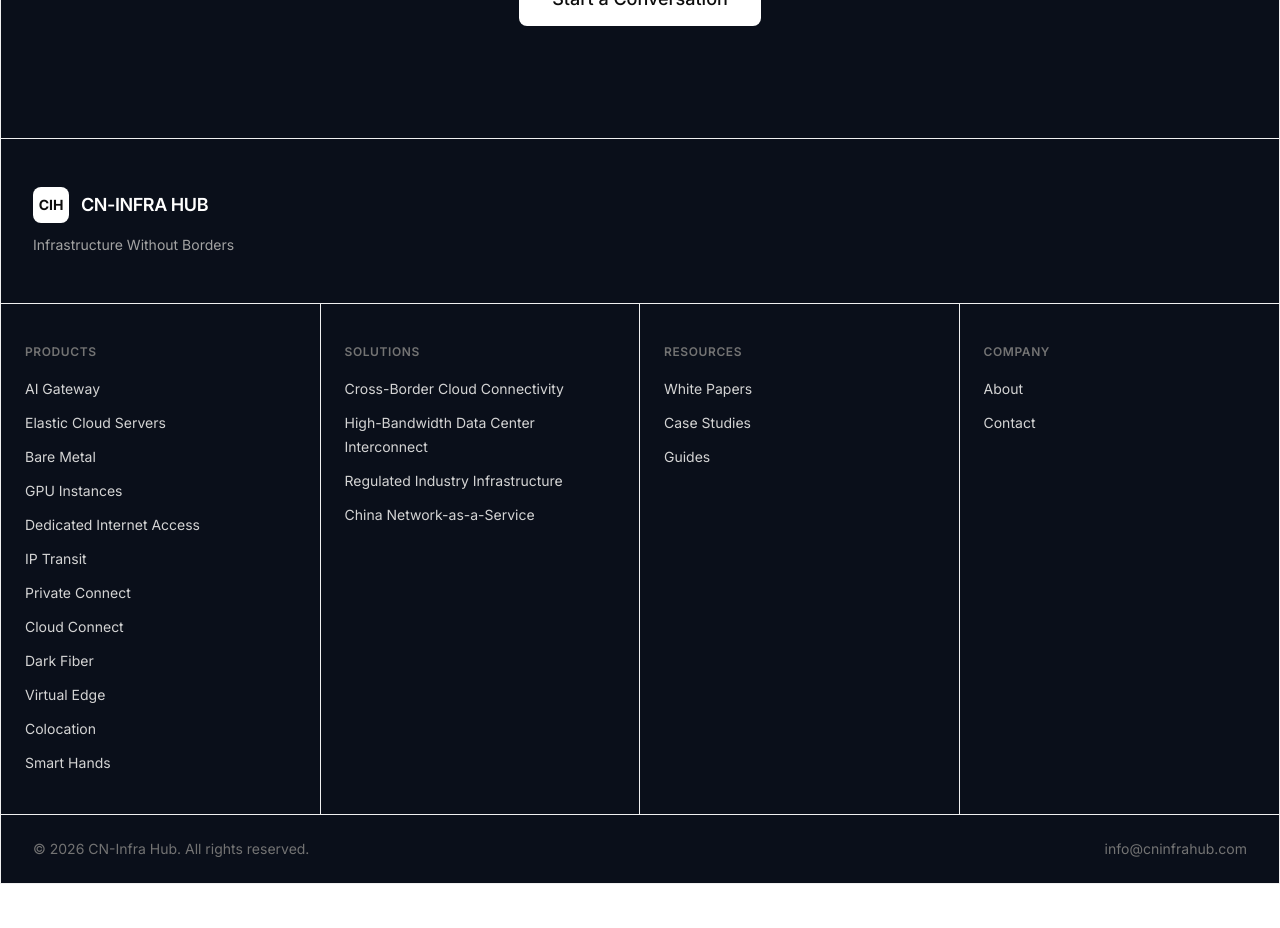
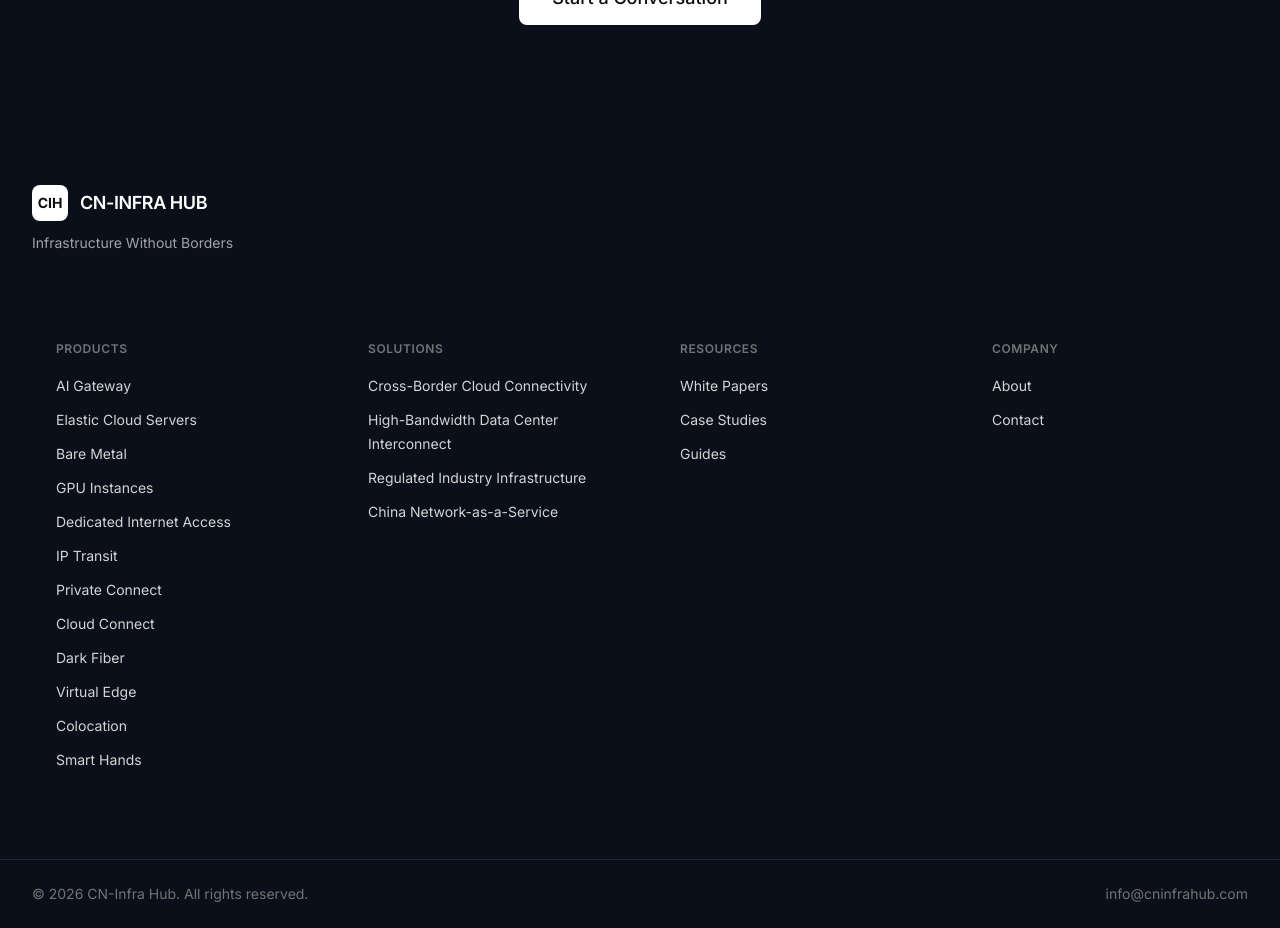
Before and after one commit to emoqbao/cninfrahub, a Next.js app: page / in a window 1280 px wide. Shown: the part 2700-3628 px from the top of the page. Before the commit the page ends 3584 px from the top, so only its background shows below. Built offline with nearby package versions, Linux system fonts and the light colour scheme.

Commit message:
Fix: full-width border-x with CSS first-child override; CTA+Footer outside grid

```diff
--- a/src/app/page.tsx
+++ b/src/app/page.tsx
@@ -16,9 +16,10 @@
 
 export default function Home() {
   return (
+    <>
       <BentoGrid>
-      {/* ── NAV (no top border to avoid double line) ── */}
-      <BentoRow first>
+        {/* ── NAV ── */}
+        <BentoRow>
           <Header />
         </BentoRow>
 
@@ -75,29 +76,31 @@
 
         {/* ── Breathing space ── */}
         <BentoSpacer height="h-16 lg:h-24" />
+      </BentoGrid>
 
-      {/* ── CTA (dark bg) ── */}
-      <BentoRow className="bg-[#0a0f1a]">
+      {/* ════════════════════════════════════════════════════════ */}
+      {/* CTA + FOOTER — outside the grid, no borders              */}
+      {/* ════════════════════════════════════════════════════════ */}
+      <section className="bg-[#0a0f1a]">
         <CTABanner />
-      </BentoRow>
+      </section>
 
-      {/* ── FOOTER brand ── */}
-      <BentoRow className="bg-[#0a0f1a] text-white">
+      <footer className="bg-[#0a0f1a] text-white">
         <FooterBrand />
-      </BentoRow>
 
-      {/* ── FOOTER link columns (4 columns, dark bg) ── */}
-      <BentoRow cols={4} className="bg-[#0a0f1a] text-white">
-        <BentoCell><FooterProductsColumn /></BentoCell>
-        <BentoCell><FooterSolutionsColumn /></BentoCell>
-        <BentoCell><FooterResourcesColumn /></BentoCell>
-        <BentoCell><FooterCompanyColumn /></BentoCell>
-      </BentoRow>
+        <div className="mx-auto max-w-7xl px-6 pb-12 lg:px-8">
+          <div className="grid grid-cols-2 gap-8 md:grid-cols-4">
+            <FooterProductsColumn />
+            <FooterSolutionsColumn />
+            <FooterResourcesColumn />
+            <FooterCompanyColumn />
+          </div>
+        </div>
 
-      {/* ── FOOTER copyright (dark bg) ── */}
-      <BentoRow className="bg-[#0a0f1a]">
+        <div className="border-t border-[#1e2532]">
           <FooterCopyright />
-      </BentoRow>
-    </BentoGrid>
+        </div>
+      </footer>
+    </>
   );
 }
--- a/src/components/ui/BentoGrid.tsx
+++ b/src/components/ui/BentoGrid.tsx
@@ -8,7 +8,7 @@
 
 export function BentoGrid({ children }: { children: ReactNode }) {
   return (
-    <div className="w-full border border-[#f0f0f0]">
+    <div className="w-full max-w-none border-x border-b border-[#f0f0f0] [&>:first-child]:!border-t-0">
       {children}
     </div>
   );
@@ -18,21 +18,18 @@
   children,
   variant = "solid",
   cols,
-  first = false,
   className = "",
 }: {
   children: ReactNode;
   variant?: "solid" | "dashed";
   cols?: 2 | 3 | 4;
-  first?: boolean;
   className?: string;
 }) {
   const borderClass = variant === "dashed" ? "border-dashed" : "border-solid";
-  const topBorder = first ? "" : "border-t ";
 
   return (
     <div
-      className={`${topBorder}border-[#f0f0f0] ${borderClass} ${cols ? `grid ${GRID_COLS[cols]}` : ""} ${className}`}
+      className={`border-t border-[#f0f0f0] ${borderClass} ${cols ? `grid ${GRID_COLS[cols]}` : ""} ${className}`}
     >
       {children}
     </div>
```
Lines whose indentation alone changed are shown as unchanged.
